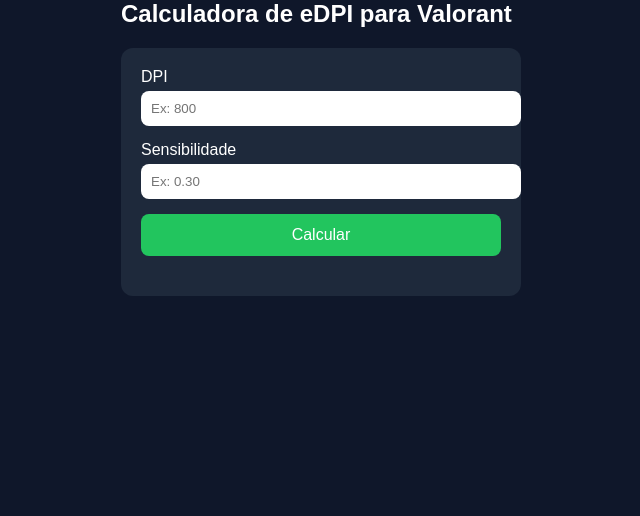
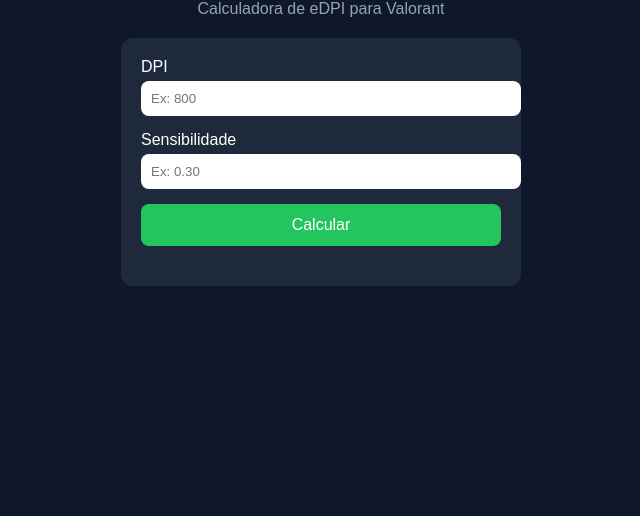
Before and after one commit to Darvinzera/aimforge-br, a plain HTML site: page index.html in a window 1280 px wide. Shown: the part 300-816 px from the top of the page, without its empty margins (319-959 px from the left). Drawn offline with Linux system fonts and the light colour scheme.

Commit message:
Add styles for h2 elements in style.css

```diff
--- a/style.css
+++ b/style.css
@@ -47,3 +47,11 @@ button{
     text-align:center;
     font-size:18px;
 }
+h2{
+    text-align:center;
+    font-size:16px;
+    color:#94a3b8;
+    font-weight:normal;
+    margin-top:-10px;
+    margin-bottom:20px;
+}
```
